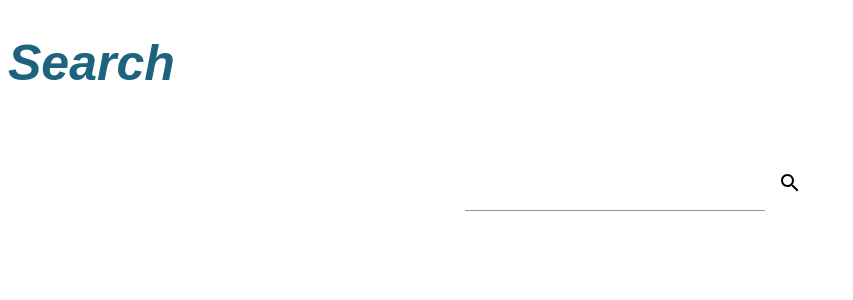
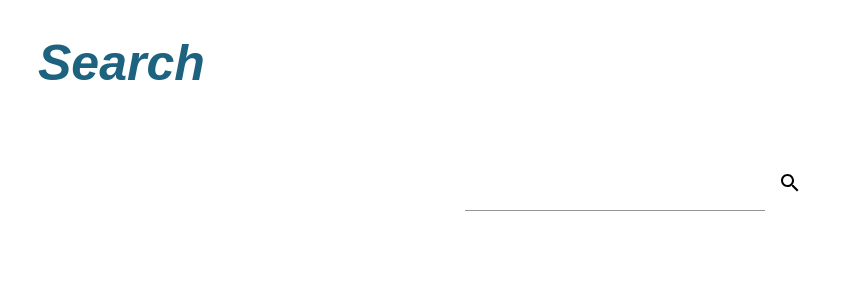
Before and after one commit to reutskaya/webapp-front, an Angular app: page / in a window 1280 px wide. Shown: the top 300 px of the page, without its empty margins (0-853 px from the left). Built offline with nearby package versions, Linux system fonts and the light colour scheme.

Commit message:
[WebApp] change paddings

```diff
--- a/src/app/search-component/search-component.component.scss
+++ b/src/app/search-component/search-component.component.scss
@@ -5,7 +5,8 @@
   flex: 0;
 }
 
-h1{
+h1 {
+  padding-left: 30px;
   font-size: 50px;
   font-family:sans-serif;
   font-style: italic;
@@ -26,7 +27,7 @@ h1{
 
 .form-group{
   flex: 0;
- width: 300px;
+  width: 300px;
   height: 100px;
   margin: 10px auto;
 
@@ -39,7 +40,7 @@ h1{
 }
 
 .results-wrapper{
-  margin: 0 30px;
+  margin: 0 150px;
 }
 
 mat-card{
```
Also changed, not shown: src/assets/icon/Not-found.png.
